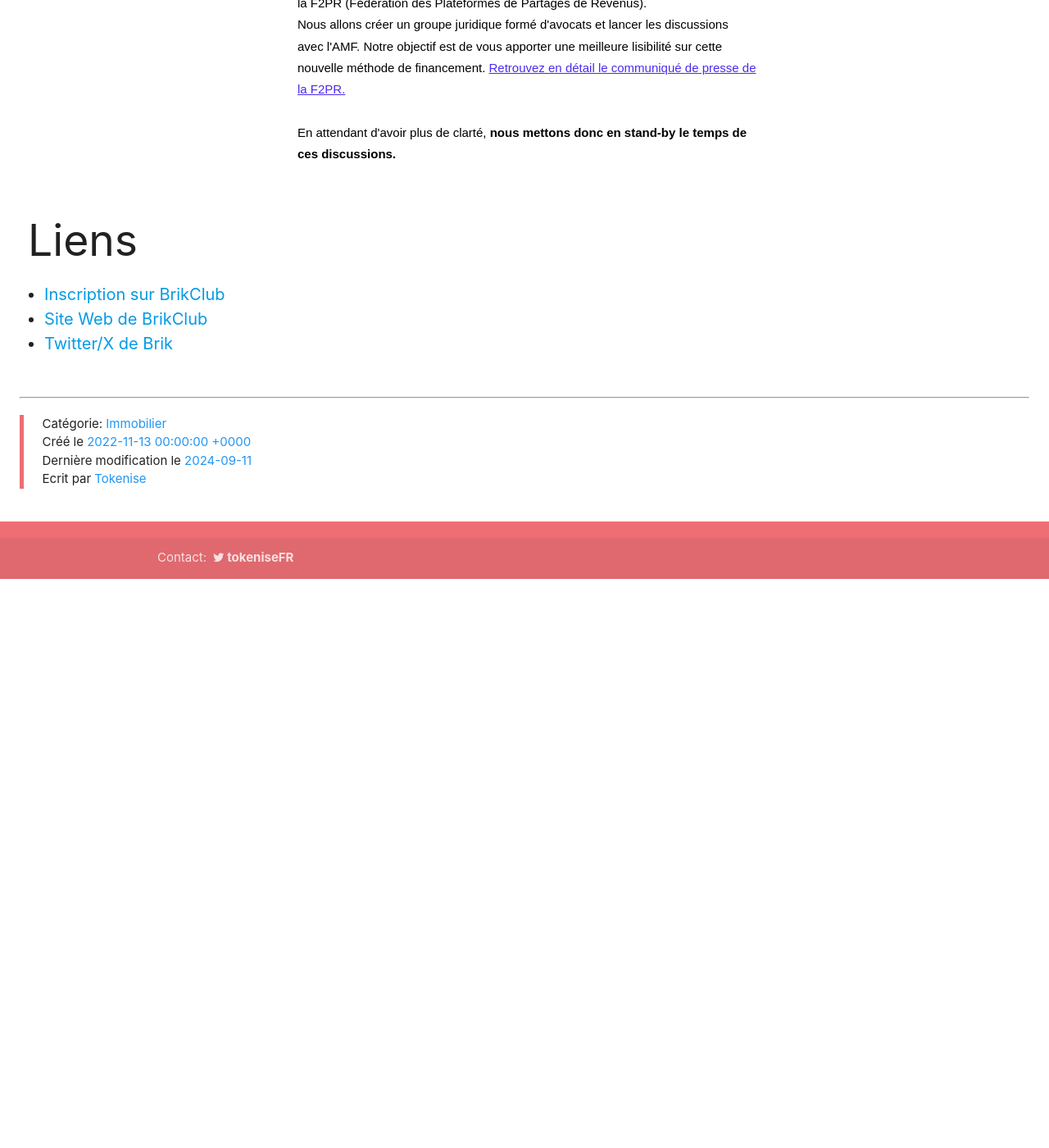
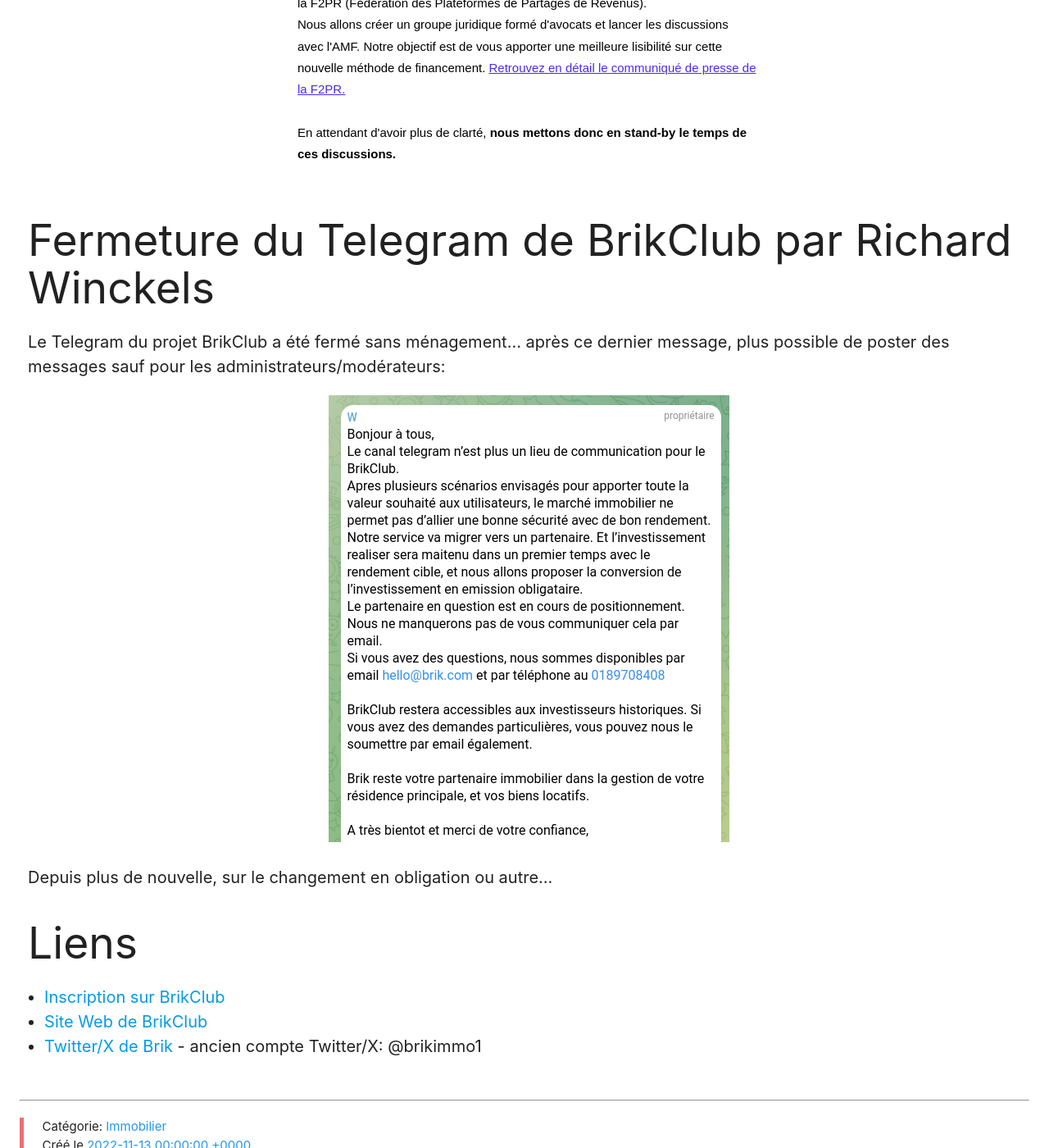
Before and after one commit to minus78/minus78.github.io, a Jekyll site: the page built from _posts/2022-11-09-BrikClub.markdown, in a window 1280 px wide and 1400 px high, scrolled down 3152 px. Shown: the whole window at 82% size. Built offline with Jekyll 4.4.1, drawn with Linux system fonts in a browser that asks for light colours; before the commit the page ends 3858 px from its top, so only the background shows below that.

Commit message:
Update 2022-11-09-BrikClub.markdown

```diff
--- a/_posts/2022-11-09-BrikClub.markdown
+++ b/_posts/2022-11-09-BrikClub.markdown
@@ -71,8 +71,20 @@
     </div>
 </div>
 
+## Fermeture du Telegram de BrikClub par Richard Winckels
+Le Telegram du projet BrikClub a été fermé sans ménagement... après ce dernier message, plus possible de poster des messages sauf pour les administrateurs/modérateurs:
+
+<div class="row">
+    <div class="col s12" style="text-align: center;">
+            <img src="/img/BrikClub_telegram.png" class="responsive-img" />
+    </div>
+</div>
+
+
+Depuis plus de nouvelle, sur le changement en obligation ou autre...
+
 ## Liens
 
 - [Inscription sur BrikClub](https://www.brik.com/invite/aSD3Pt)
 - [Site Web de BrikClub](https://club.brik.com)
-- [Twitter/X de Brik](https://x.com/brik_immo)
+- [Twitter/X de Brik](https://x.com/brik_immo) - ancien compte Twitter/X: @brikimmo1
```
